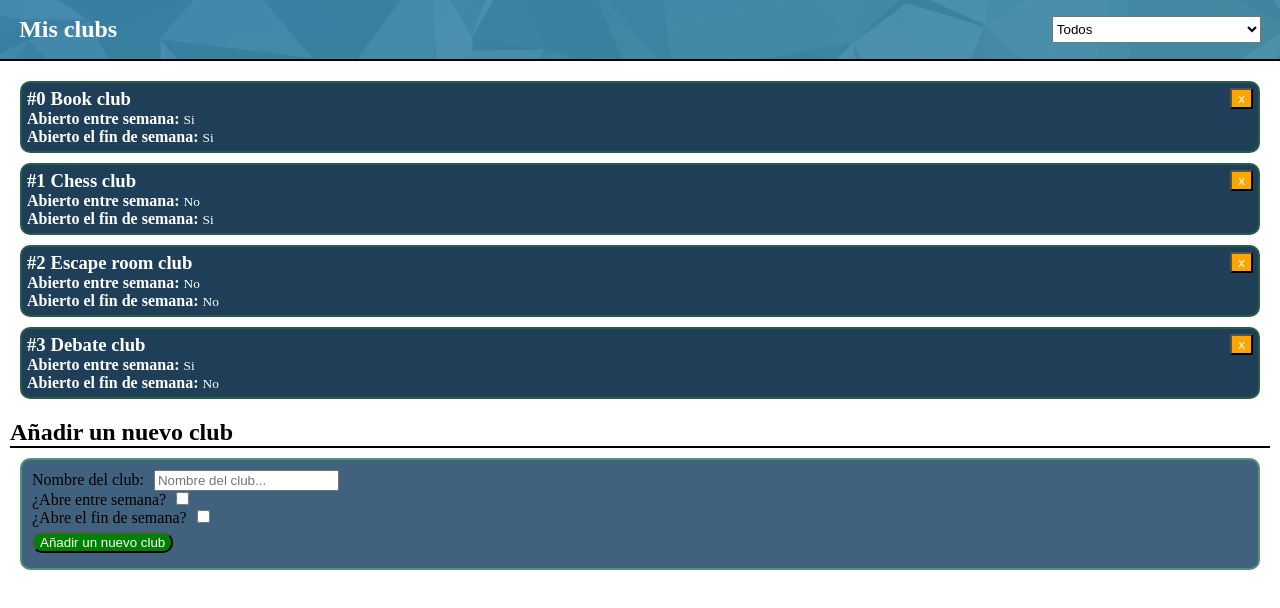
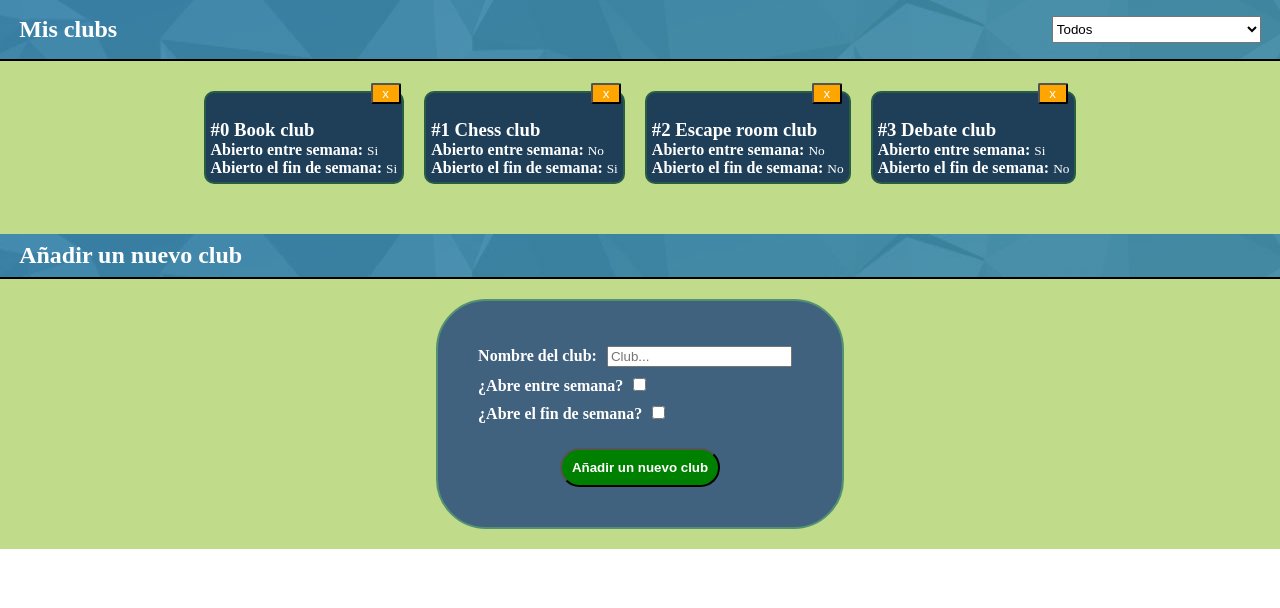
Before and after one commit to JuditAldeguer/modulo-3-evaluacion-intermedia-JuditAldeguer, a React (Create React App) app: page / in a window 1280 px wide. Shown: the top 608 px of the page. Built offline with nearby package versions, Linux system fonts and the light colour scheme.

Commit message:
update Sass

```diff
--- a/src/components/App.js
+++ b/src/components/App.js
@@ -67,11 +67,11 @@ function App() {
       .map((el, i) => {
         return (
           <li key={i} className="li_container">
+            <button onClick={handleButton} className="buttonX">
+              x
+            </button>
             <h3>
               #{i} {el.name}
-              <button onClick={handleButton} className="buttonX">
-                x
-              </button>
             </h3>
             <p>
               <strong>Abierto entre semana: </strong>
@@ -98,19 +98,20 @@ function App() {
         </select>
       </header>
       <main>
-        <section>
+        <section className="section_clubs_list">
           <ul>{renderClubs()}</ul>
         </section>
-        <section>
+        <section className="section_new_club">
           <h2>Añadir un nuevo club</h2>
           <form action="" className="form">
             <label htmlFor="name">
               Nombre del club:
               <input
+                className="form--text_input"
                 type="text"
                 name="name"
                 id="name"
-                placeholder="Nombre del club..."
+                placeholder="Club..."
                 value={newData.name}
                 onChange={handleInput}
               />
--- a/src/styles/App.scss
+++ b/src/styles/App.scss
@@ -15,15 +15,26 @@ header {
 }
 
 main {
-  margin: 10px;
+  background-color: rgb(192, 219, 138);
   section {
-    margin: 20px 0;
+    padding: 20px 0;
   }
-  h2 {
-    border-bottom: black 2px solid;
-  }
+}
+
+.section_clubs_list {
   ul {
+    margin-right: auto;
+    margin-left: auto;
+    width: fit-content;
     padding-inline-start: 0px;
+    display: flex;
+    flex-direction: column;
+    justify-content: center;
+    flex-direction: column;
+    @media (min-width: 768px) {
+      flex-direction: row;
+      width: auto;
+    }
   }
   .li_container {
     display: flex;
@@ -35,6 +46,7 @@ main {
     list-style-type: none;
     color: white;
     padding: 5px;
+    max-width: max-content;
     h3 {
       width: 100%;
     }
@@ -42,26 +54,67 @@ main {
       background-color: orange;
       border-radius: 2px;
       color: white;
-      float: right;
+      width: 30px;
+      position: relative;
+      right: -175px;
+      top: -15px;
+      @media (min-width: 768px) {
+        right: -145px;
+      }
+      @media (min-width: 815px) {
+        right: -160px;
+      }
     }
   }
+}
+
+.section_new_club {
+  h2 {
+    background-image: url('../images/header-background.png');
+    border-bottom: black 2px solid;
+    color: white;
+    padding: 0.5rem 1.2rem;
+  }
   .form {
+    color: white;
+    font-weight: bolder;
     padding: 10px;
     display: flex;
     flex-direction: column;
     background-color: rgb(65, 98, 126);
     border: rgb(83, 145, 115) solid 2px;
     border-radius: 10px;
-    margin: 10px;
+    margin: 10px auto 0px auto;
+    max-width: max-content;
+    @media (min-width: 768px) {
+      padding: 40px;
+      margin: 20px auto 0px auto;
+      border-radius: 50px;
+    }
+    label {
+      margin: 5px 0;
+    }
     input {
       margin: 0 10px;
+    }
+    &--text_input {
+      width: 110px;
+      @media (min-width: 768px) {
+        width: auto;
+      }
     }
     .submitBtn {
       background-color: green;
       color: white;
-      border-radius: 10px;
-      width: fit-content;
-      margin: 5px 0;
+      border-radius: 20px;
+      padding: 6px;
+      margin: 20px auto 10px auto;
+      font-weight: bolder;
+      @media (min-width: 768px) {
+        margin: 20px auto 0 auto;
+        border-radius: 25px;
+        padding: 10px;
+      }
     }
   }
 }
```
